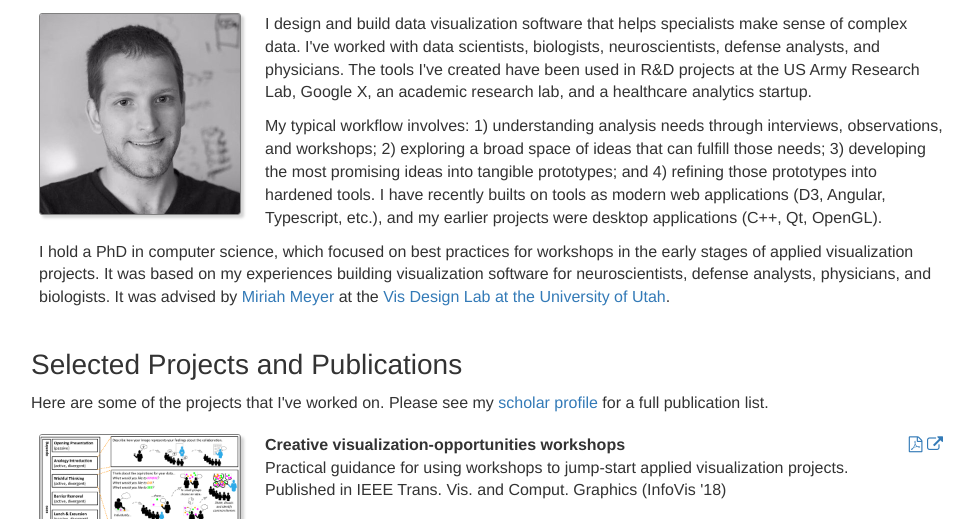
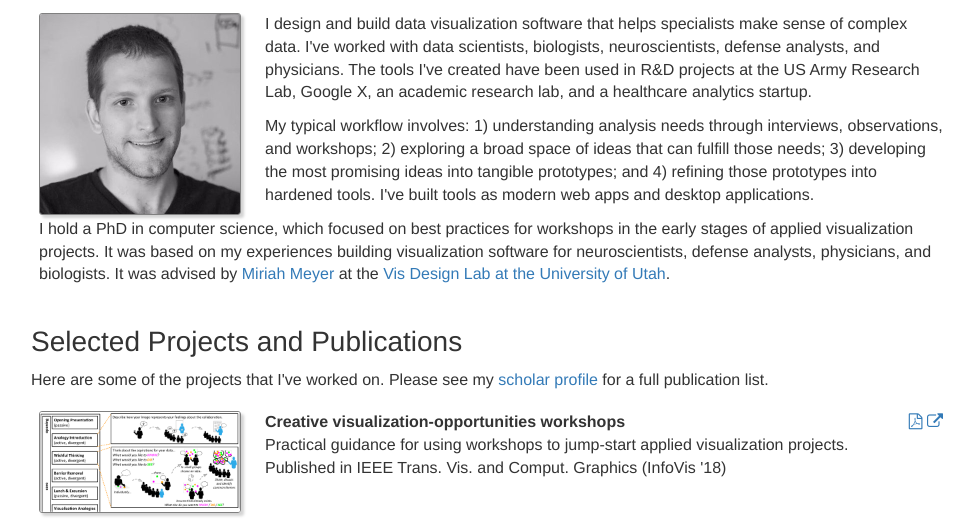
Before and after one commit to kerzner/kerzner.github.io, a plain HTML site: page index.html in a window 1280 px wide. Shown: the part 71-590 px from the top of the page, without its empty margins (149-1123 px from the left). Drawn offline with Linux system fonts and the light colour scheme.

Commit message:
fix typo

```diff
--- a/index.html
+++ b/index.html
@@ -40,7 +40,7 @@
             <div>
               <p>I design and build data visualization software that helps specialists make sense of complex data. I've worked with data scientists, biologists, neuroscientists, defense analysts, and physicians. The tools I've created have been used in R&D projects at the US Army Research Lab, Google X, an academic research lab, and a healthcare analytics startup.
               </p>
-              <p>My typical workflow involves: 1) understanding analysis needs through interviews, observations, and workshops; 2) exploring a broad space of ideas that can fulfill those needs; 3) developing the most promising ideas into tangible prototypes; and 4) refining those prototypes into hardened tools. I have recently builts on tools as modern web applications (D3, Angular, Typescript, etc.), and my earlier projects were desktop applications (C++, Qt, OpenGL).
+              <p>My typical workflow involves: 1) understanding analysis needs through interviews, observations, and workshops; 2) exploring a broad space of ideas that can fulfill those needs; 3) developing the most promising ideas into tangible prototypes; and 4) refining those prototypes into hardened tools. I've built tools as modern web apps and desktop applications.
               </p>
               <p>
                 I hold a PhD in computer science, which focused on best practices for workshops in the early stages of applied visualization projects. It was based on my experiences building visualization software for neuroscientists, defense analysts, physicians, and biologists. It was advised by <a href="http://www.cs.utah.edu/~miriah/">Miriah Meyer</a> at the <a href="http://vdl.sci.utah.edu/">Vis Design Lab at the University of Utah</a>.
```
